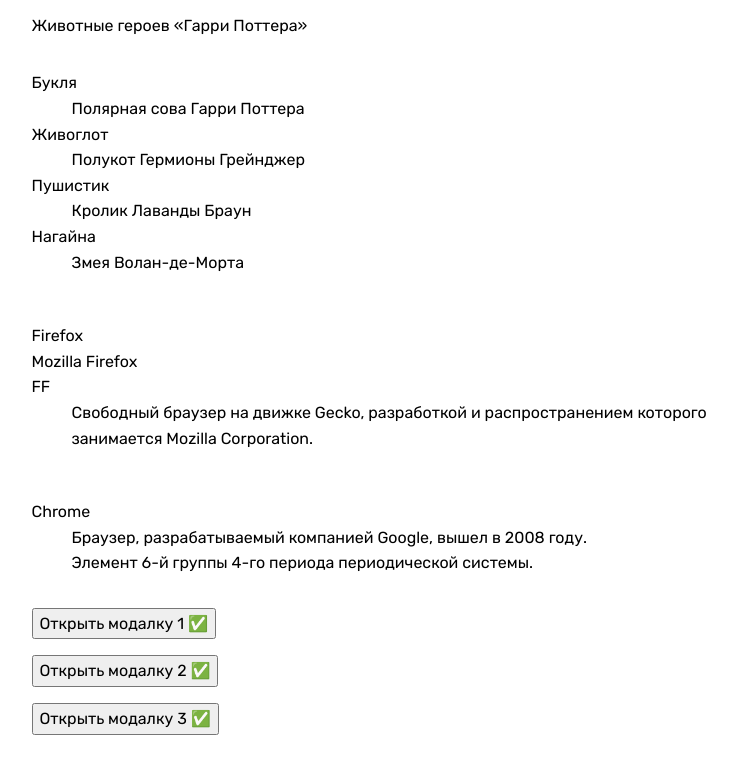
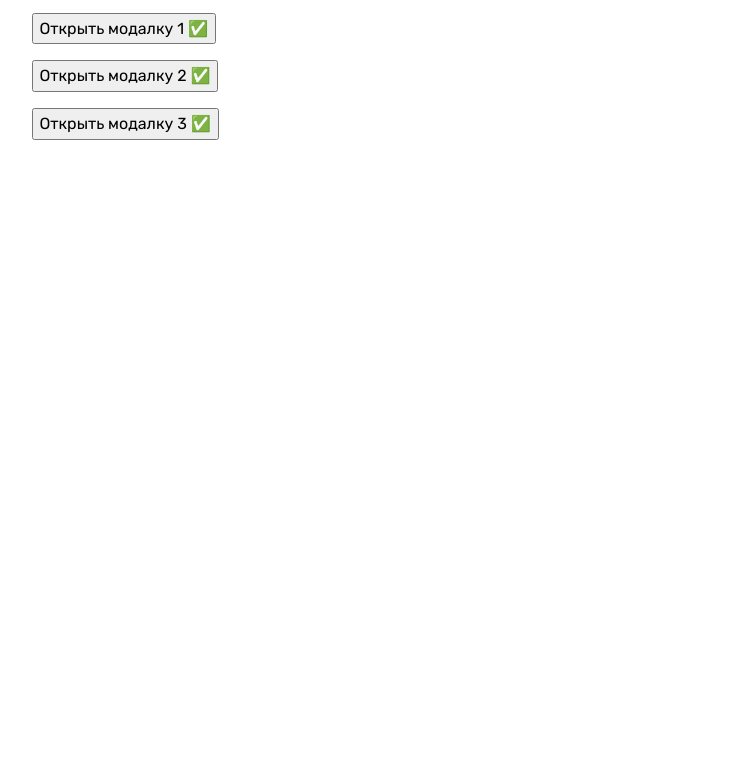
Before and after one commit to AlfaR0meo/dialog-native, a plain HTML site: page index.html in a window 1280 px wide. Shown: the part 112-886 px from the top of the page, without its empty margins (217-954 px from the left). Drawn offline with Linux system fonts and the light colour scheme.

Commit message:
Update index.html

```diff
--- a/index.html
+++ b/index.html
@@ -21,36 +21,6 @@
 
         <div class="container container--md">
             <h1>Dialog tag for native modals</h1>
-
-            <p>Животные героев «Гарри Поттера»</p>
-            <dl>
-                <dt>Букля</dt>
-                <dd>Полярная сова Гарри Поттера</dd>
-                <dt>Живоглот</dt>
-                <dd>Полукот Гермионы Грейнджер</dd>
-                <dt>Пушистик</dt>
-                <dd>Кролик Лаванды Браун</dd>
-                <dt>Нагайна</dt>
-                <dd>Змея Волан-де-Морта</dd>
-            </dl>
-
-            <dl>
-                <dt>Firefox</dt>
-                <dt>Mozilla Firefox</dt>
-                <dt>FF</dt>
-                <dd>
-                Свободный браузер на движке Gecko,
-                разработкой и распространением которого
-                занимается Mozilla Corporation.
-                </dd>
-            </dl>
-
-            <dl>
-                <dt>Chrome</dt>
-                <dd>Браузер, разрабатываемый компанией Google, вышел в 2008 году.</dd>
-                <dd>Элемент 6-й группы 4-го периода периодической системы.</dd>
-            </dl>
-
 
             <button data-dialog-btn-for="1" class="dialog-opener-btn" type="button">Открыть модалку 1 ✅</button>
             <button data-dialog-btn-for="2" class="dialog-opener-btn" type="button">Открыть модалку 2 ✅</button>
```
